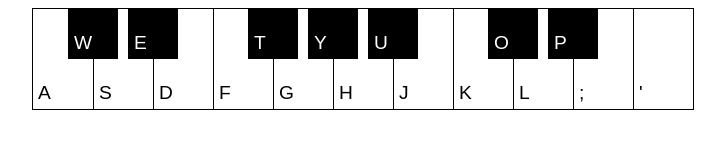
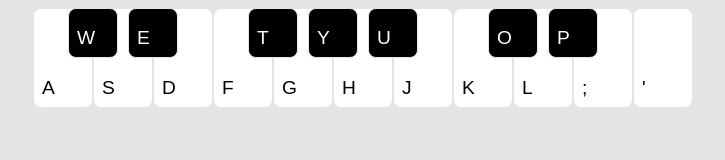
Before and after one commit to sshrop/keyboard, a website: page index.html in a window 1280 px wide. Shown: the whole page, without its empty margins (277-1002 px from the left). Drawn offline with Linux system fonts and the light colour scheme.

Commit message:
Update keys and background to gray.

```diff
--- a/css/style.css
+++ b/css/style.css
@@ -1,4 +1,8 @@
 /* Ref: https://www.codingnepalweb.com/playable-piano-html-css-javascript/ */
+
+body {
+  background: #e5e3e3;
+}
 
 .keyboard {
   position: relative;
@@ -8,13 +12,14 @@
   padding: 0;
   display: flex;
   width: fit-content;
-  border: 1px solid black;
+  /* border: 1px solid black; */
 }
 
 .key {
   position: relative;
   cursor: pointer;
-  border: none;
+  /* border: none; */
+  border: 1px solid #e5e3e3;
   color: black;
   background: white;
 }
@@ -24,6 +29,7 @@
   color: black;
   height: 100%;
   background: white;
+  border-radius: 8px;
 }
 
 .key.key--enabled,
@@ -32,9 +38,9 @@
   background: blue;
 }
 
-.keyboard li:not(:first-child) .key {
+/* .keyboard li:not(:first-child) .key {
   border-left: 1px solid black;
-}
+} */
 
 .key--accidental-note {
   color: white;
@@ -43,13 +49,14 @@
   height: 50px;
   background: black;
   width: 50px;
+  border-radius: 8px;
 }
 
 .key__name,
 .key__note-name {
   position: absolute;
-  bottom: 5px;
-  left: 5px;
+  bottom: 8px;
+  left: 8px;
   right: 0;
   text-align: start;
   font-size: 1.2rem;
```
